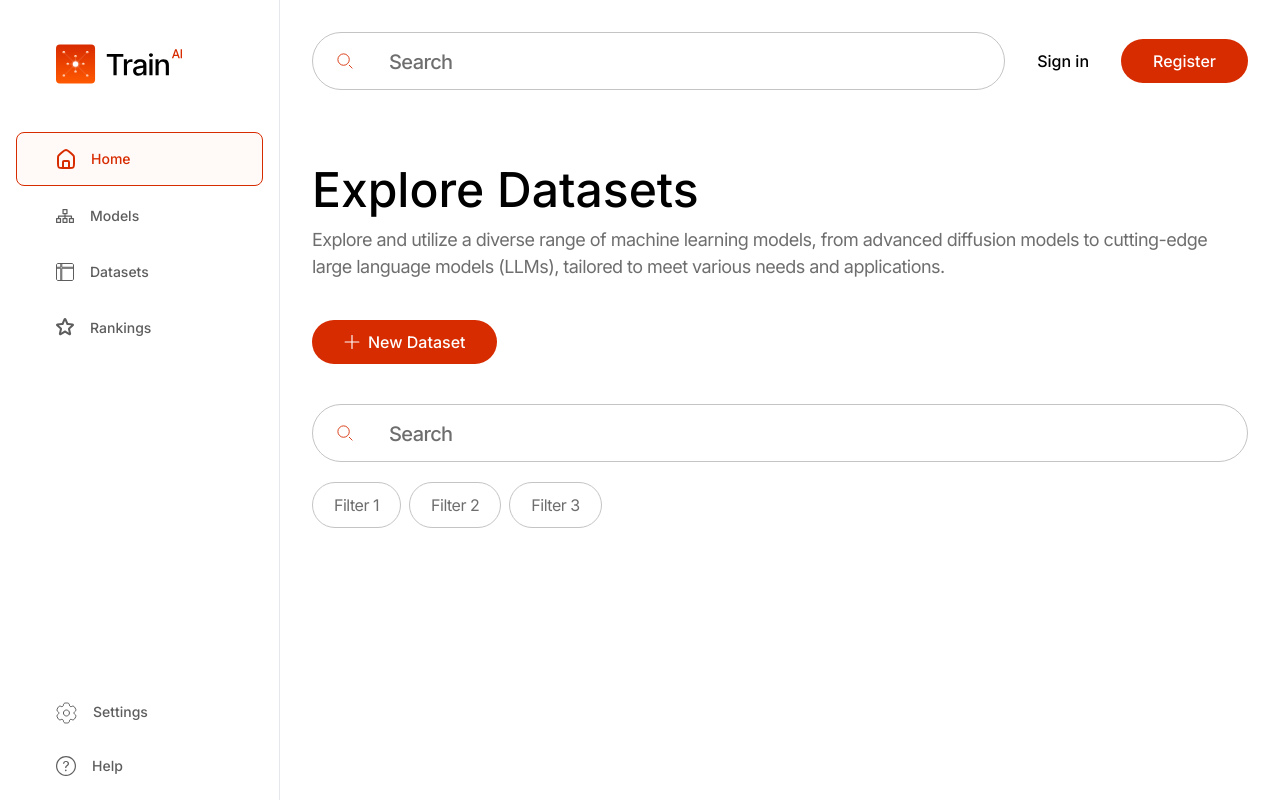
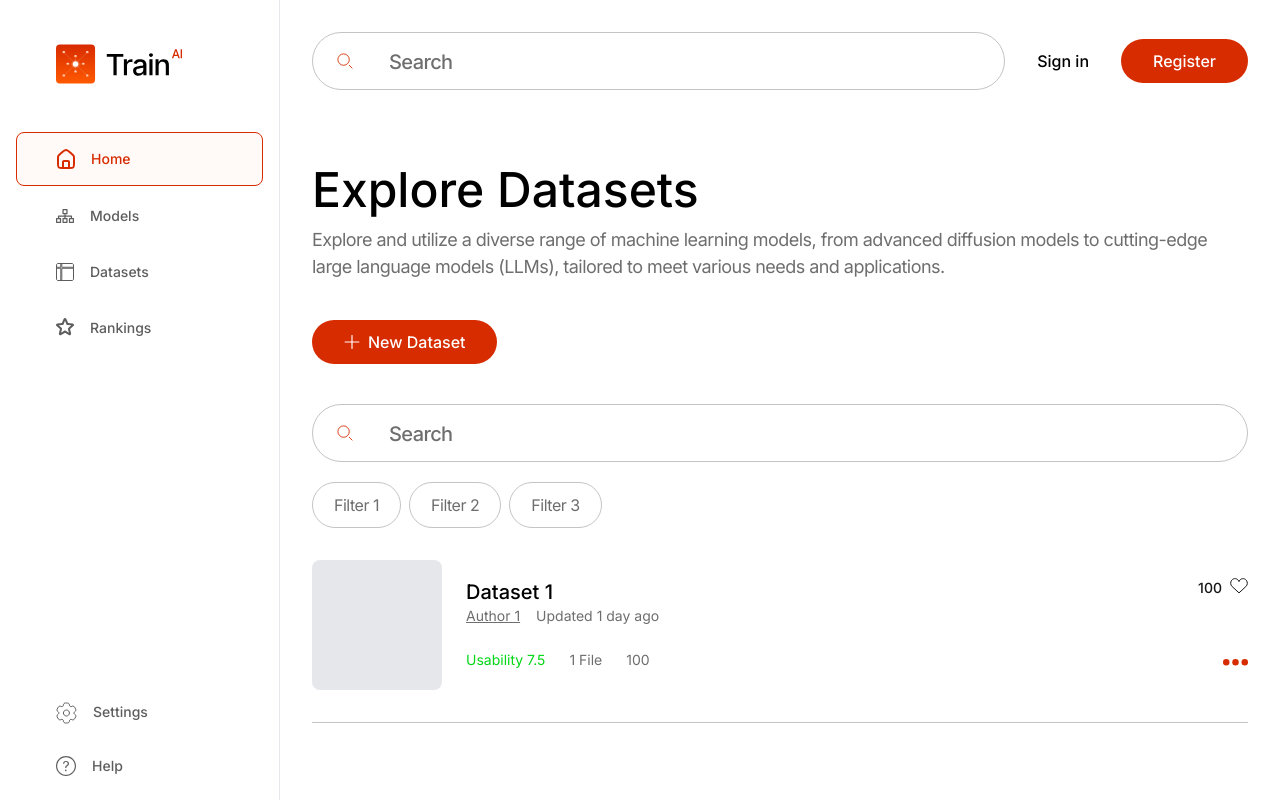
Before and after one commit to Train-AI-Group/Mikael-Frontend, a Next.js app: page /dashboard in a window 1280 px wide. Built offline with nearby package versions, Linux system fonts and the light colour scheme.

Commit message:
Dataset component

```diff
--- a/app/dashboard/page.tsx
+++ b/app/dashboard/page.tsx
@@ -1,4 +1,5 @@
 import { DashboardHeading } from "@/components/DashboardHeading/DashboardHeading"
+import { Dataset } from "@/components/Dataset/Dataset"
 import { SearchDatasets } from "@/features/SearchDatasets/SearchDatasets"
 
 export default function Dashboard() {
@@ -9,6 +10,16 @@ export default function Dashboard() {
         description="Explore and utilize a diverse range of machine learning models, from advanced diffusion models to cutting-edge large language models (LLMs), tailored to meet various needs and applications."
       />
       <SearchDatasets />
+      <Dataset
+        title="Dataset 1"
+        authorName="Author 1"
+        updatedTimeAgo="1 day ago"
+        authorProfileUrl="https://example.com"
+        likesCount={100}
+        usability={7.5}
+        numberOfFiles={1}
+        weightOfFiles={100}
+      />
     </>
   )
 }
--- /dev/null
+++ b/components/Dataset/Dataset.tsx
@@ -0,0 +1,80 @@
+import { EllipsisIcon } from "@/components/icons/EllipsisIcon/EllipsisIcon"
+import { HeartIcon } from "@/components/icons/HeartIcon/HeartIcon"
+import classNames from "classnames"
+import Link from "next/link"
+
+interface DatasetProps {
+  title: string
+  authorName: string
+  updatedTimeAgo: string
+  usability: number
+  numberOfFiles: number
+  weightOfFiles: number
+  authorProfileUrl: string
+  likesCount: number
+}
+
+export const Dataset = ({
+  title,
+  authorName,
+  updatedTimeAgo,
+  usability,
+  numberOfFiles,
+  weightOfFiles,
+  authorProfileUrl,
+  likesCount,
+}: DatasetProps) => {
+  return (
+    <div className="flex flex-row items-start space-between py-8 border-b border-[#C4C4C4]">
+      <div className="flex flex-row flex-1 gap-6">
+        <div className="h-[130px] w-[130px] flex-shrink-0 bg-gray-200 rounded-lg">
+          {/* <Image
+          src="https://placehold.co/130x130"
+          alt={`${title} thumbnail`}
+          width={130}
+          height={130}
+          className="rounded-lg"
+        /> */}
+        </div>
+
+        <div className="pt-[18px]">
+          <h3 className="font-inter text-xl font-medium text-black">{title}</h3>
+          <div className="flex flex-row items-center gap-4 mb-6">
+            <Link
+              href={authorProfileUrl}
+              className="font-inter text-sm text-[#6e6e6e] underline hover:text-black"
+            >
+              {authorName}
+            </Link>
+            <span className="font-inter text-sm text-[#6e6e6e]">Updated {updatedTimeAgo}</span>
+          </div>
+          <div className="flex flex-row items-center gap-6">
+            <span
+              className={classNames("font-inter text-sm", {
+                "text-[#00D715]": usability >= 7,
+                "text-[#FF9900]": usability < 7 && usability >= 4,
+                "text-[#D70000]": usability < 4,
+              })}
+            >
+              Usability {usability.toFixed(1)}
+            </span>
+            <span className="font-inter text-sm text-[#6e6e6e]">
+              {numberOfFiles} {numberOfFiles === 1 ? "File" : "Files"}
+            </span>
+            <span className="font-inter text-sm text-[#6e6e6e]">{weightOfFiles}</span>
+          </div>
+        </div>
+      </div>
+
+      <div className="flex flex-col justify-between h-full items-end">
+        <div className="flex flex-row gap-2 pt-[18px] font-inter text-sm font-medium">
+          {likesCount}
+          <HeartIcon />
+        </div>
+        <div className="text-primary mb-6">
+          <EllipsisIcon />
+        </div>
+      </div>
+    </div>
+  )
+}
--- /dev/null
+++ b/components/icons/EllipsisIcon/EllipsisIcon.tsx
@@ -0,0 +1,9 @@
+export const EllipsisIcon = () => {
+  return (
+    <svg width="25" height="7" viewBox="0 0 25 7" fill="none">
+      <circle cx="12.5028" cy="3.23719" r="3.23719" fill="currentColor" />
+      <circle cx="3.23719" cy="3.23719" r="3.23719" fill="currentColor" />
+      <circle cx="21.7626" cy="3.23719" r="3.23719" fill="currentColor" />
+    </svg>
+  )
+}
--- /dev/null
+++ b/components/icons/HeartIcon/HeartIcon.tsx
@@ -0,0 +1,10 @@
+export const HeartIcon = () => {
+  return (
+    <svg width="18" height="16" viewBox="0 0 18 16" fill="none">
+      <path
+        d="M2.18941 8.59793L9 14.8947L15.8106 8.59793C17.6112 6.93316 17.8291 4.16373 16.3109 2.2379C14.4019 -0.183738 10.6171 0.226717 9.27162 3.00129L9 3.5614L8.72839 3.00129C7.38291 0.226717 3.5981 -0.183738 1.6891 2.2379C0.170949 4.16373 0.388806 6.93316 2.18941 8.59793Z"
+        stroke="currentColor"
+      />
+    </svg>
+  )
+}
--- a/components/icons/ModelsIcon/ModelsIcon.tsx
+++ b/components/icons/ModelsIcon/ModelsIcon.tsx
@@ -53,8 +53,8 @@ export const ModelsIcon = () => {
         fill="currentColor"
       />
       <path
-        fill-rule="evenodd"
-        clip-rule="evenodd"
+        fillRule="evenodd"
+        clipRule="evenodd"
         d="M16.75 10.125H14.125V12.75H16.75V10.125ZM13.375 8.875C13.0989 8.875 12.875 9.09886 12.875 9.375V13.5C12.875 13.7761 13.0989 14 13.375 14H17.5C17.7761 14 18 13.7761 18 13.5V9.375C18 9.09886 17.7761 8.875 17.5 8.875H13.375Z"
         fill="currentColor"
       />
```
Also changed, not shown: components/icons/EllipsisIcon/ellipsis.svg (added), components/icons/HeartIcon/heart.svg (added).
